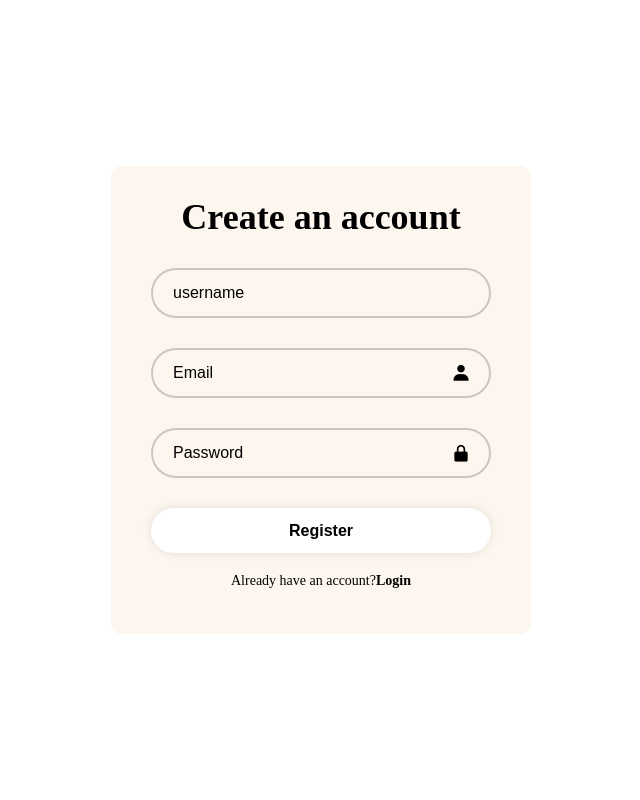
After one commit to jcovaa/LTW-project, a PHP site: page /register.php in a window 1280 px wide. The commit adds this page. Shown: the whole page, without its empty margins (319-959 px from the left). Run offline with PHP 8.4, Linux system fonts and the light colour scheme.

Commit message:
Login and register pages

```diff
--- a/index.php
+++ b/index.php
@@ -3,10 +3,10 @@
    <head>
       <meta charset="UTF-8">
       <meta name="viewport" content="width=device-width, initial-scale=1.0">
-      <title>My Web Page</title>
       <link rel="stylesheet" href="https://www.w3schools.com/w3css/5/w3.css">
       <link rel="stylesheet" href="https://cdnjs.cloudflare.com/ajax/libs/font-awesome/4.7.0/css/font-awesome.min.css">
       <link rel="stylesheet" href="styles.css">
+      <title>My Web Page</title>
    </head>
    <body>
       <header>
--- /dev/null
+++ b/login.css
@@ -0,0 +1,112 @@
+/* login and register pages */
+* {
+   box-sizing: border-box;
+
+   margin: 0;
+   padding: 0;
+}
+
+/* general styles */
+body {
+   display: flex;
+   justify-content: center;
+   align-items: center;
+
+   min-height: 100vh;
+}
+
+/* form general styles */
+body > form {
+   width: 420px;
+
+   background-color: #fdf6ee;
+   color: black;
+
+   border-radius: 10px;
+   padding: 30px 40px;
+}
+
+/* form header */
+form h1 {
+   font-size: 36px;
+   text-align: center;
+}
+
+/* input boxes */
+form .input_box {
+   position: relative;
+
+   width: 100%;
+   height: 50px;
+   margin: 30px 0;
+}
+
+.input_box input {
+   width: 100%;
+   height: 100%;
+
+   background: transparent;
+
+   border: 2px solid rgba(163, 163, 163, 0.574);
+   border-radius: 40px;
+   padding: 20px 45px 20px 20px;
+
+   font-size: 16px;
+   color: black;
+}
+
+.input_box input::placeholder {
+   color: black;
+}
+
+.input_box i {
+   position: absolute;
+   right: 20px;
+   top: 50%;
+
+   transform: translateY(-50%);
+   font-size: 20px;
+}
+
+/* login and register buttons */
+form button {
+   width: 100%;
+   height: 45px;
+
+   background-color: white;
+   color: black;
+
+   border: none;
+   outline: none;
+   border-radius: 40px;
+
+   box-shadow: 0 0 10px rgba(0, 0, 0, .1);
+
+   cursor: pointer;
+
+   font-size: 16px;
+   font-weight: 600;
+}
+
+form button:hover {
+   background-color: #f9f7f7;
+}
+
+/* login and register links */
+form .link {
+   font-size: 14px;
+   text-align: center;
+
+   margin: 20px 0 15px;
+}
+
+form .link a {
+   color: black;
+   text-decoration: none;
+
+   font-weight: 600;
+}
+
+form .link p a:hover {
+   text-decoration: underline;
+}
--- /dev/null
+++ b/register.php
@@ -0,0 +1,30 @@
+<!DOCTYPE html>
+<html lang="en">
+   <head>
+      <meta charset="UTF-8">
+      <meta name="viewport" content="width=device-width, initial-scale=1.0">
+      <link href='https://unpkg.com/boxicons@2.1.4/css/boxicons.min.css' rel='stylesheet'>
+      <link rel="stylesheet" href="login.css">
+      <title>Join us</title>
+   </head>
+   <body>
+      <form action="">
+         <h1>Create an account</h1>
+         <div class="input_box">
+            <input type="text" placeholder="username" required>
+         </div>
+         <div class="input_box">
+            <input type="text" placeholder="Email" required>
+            <i class='bx bxs-user'></i>
+         </div>
+         <div class="input_box">
+            <input type="password" placeholder="Password" required>
+            <i class='bx bxs-lock-alt' ></i>
+         </div>
+         <button type="submit">Register</button>
+         <div class="link">
+            <p>Already have an account?<a href="login.php">Login</a></p>
+         </div>
+      </form>
+   </body>
+</html>
```
Also changed, not shown: login.php (added, +27 -0 lines).
